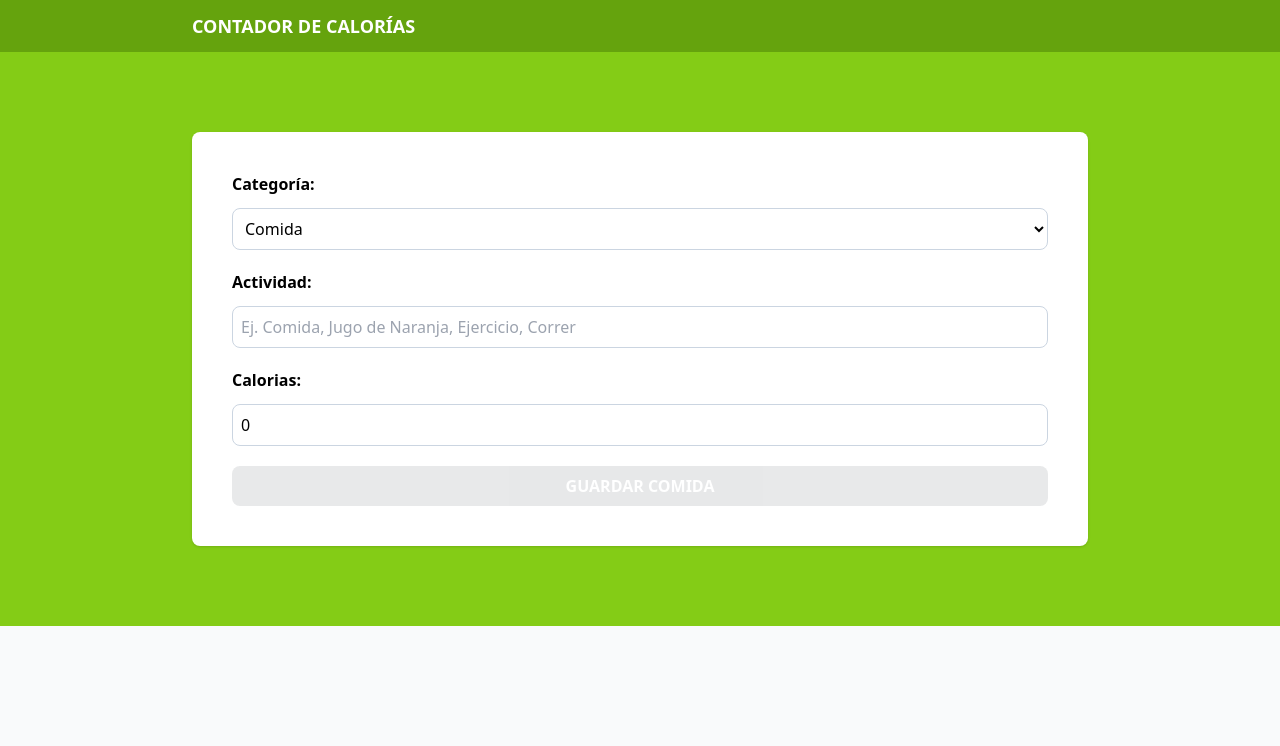
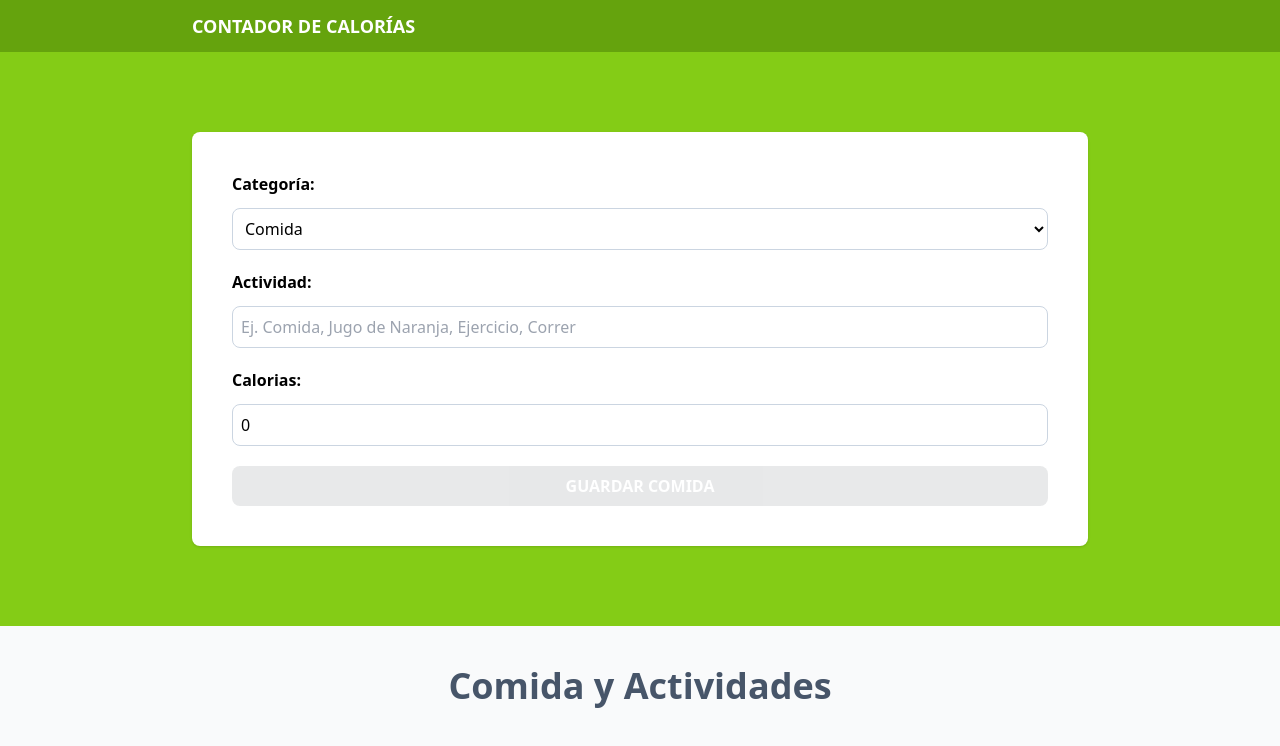
Before and after one commit to leonar2zb/calorie-tracker, a React (Vite) app: page / in a window 1280 px wide. Shown: the top 746 px of the page. Built offline with nearby package versions, Linux system fonts and the light colour scheme.

Commit message:
Mostrando listado1

```diff
--- a/src/App.tsx
+++ b/src/App.tsx
@@ -1,5 +1,6 @@
 import { useReducer } from "react"
 import Form from "./components/Form"
+import ActivityList from "./components/ActivityList"
 import { activityReducer, initialState } from "./reducers/activity-reducer"
 function App() {
 
@@ -16,7 +17,9 @@ function App() {
         <div className="max-w-4xl mx-auto">
           <Form dispatch={dispatch} />
         </div>
-
+      </section>
+      <section className="p-10 mx-auto max-w-4xl">
+        <ActivityList activities={state.activities} />
       </section>
     </>
   )
--- /dev/null
+++ b/src/components/ActivityList.tsx
@@ -0,0 +1,30 @@
+import { Activity } from "../types"
+
+type ActivityListProps = {
+    activities: Activity[]
+}
+export default function ActivityList({ activities }: ActivityListProps) {
+    return (<>
+        <h2 className="text-4xl font-bold text-slate-600 text-center">
+            Comida y Actividades
+            {activities.map(activity => (
+                <div key={activity.id} className="px-5 py-19 bg-white mt-5 flex justify-between">
+                    <div className="space-y-2 relative">
+                        <p>
+                            {activity.category}
+                        </p>
+                        <p className="text-2xl font-bold pt-5">
+                            {activity.name}
+                        </p>
+                        <p className="font-black text-4xl text-lime-500">
+                            {activity.calories}{' '}
+                        </p>
+                        <span>Calorías</span>
+                    </div>
+                    <div>
+
+                    </div>
+                </div>))}
+        </h2>
+    </>)
+}
```
